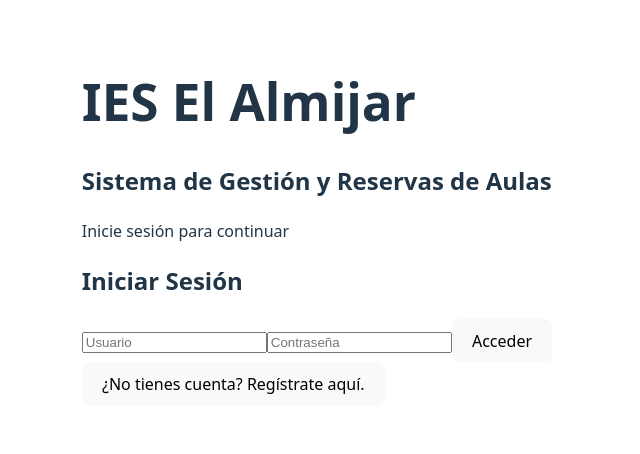
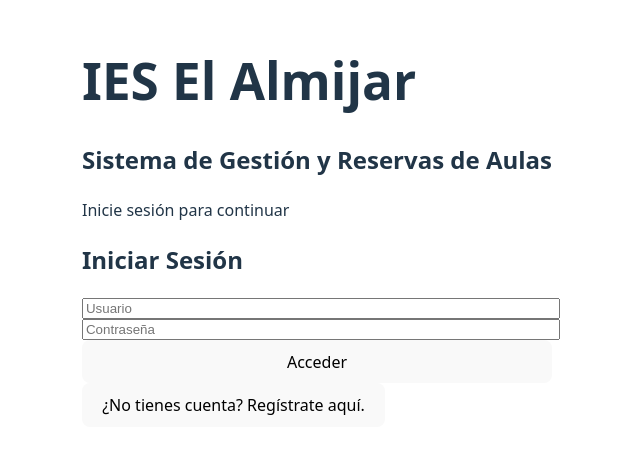
Before and after one commit to elinformatico600/reserva-aulas-frontend, a React app: page / in a window 1280 px wide. Shown: the part 178-632 px from the top of the page, without its empty margins (323-963 px from the left). Built offline with nearby package versions, Linux system fonts and the light colour scheme; the HTML template or start-up script is replaced by a standard one.

Commit message:
Fix: Se aplica la clase CSS externa para la maquetacion del Login.

```diff
--- a/src/App.jsx
+++ b/src/App.jsx
@@ -213,7 +213,7 @@ const AuthForm = ({ onAuth, authMode, setAuthMode }) => {
         {authMode === 'login' ? 'Iniciar Sesión' : 'Registrarse'}
       </h2>
 
-      <form onSubmit={handleSubmit} className="space-y-4 flex flex-col">
+      <form onSubmit={handleSubmit} className="space-y-4 auth-form-container">
         {authMode === 'register' && (
           <input
             type="text"
--- a/src/index.css
+++ b/src/index.css
@@ -72,3 +72,15 @@ button:focus-visible {
     background-color: #f9f9f9;
   }
 }
+/* Corrección de maquetación para el formulario de Login */
+.auth-form-container {
+    display: flex;
+    flex-direction: column;
+    /* Esto es crucial para apilar verticalmente los inputs */
+}
+
+/* Aseguramos que los inputs y el botón ocupen el 100% de su contenedor */
+.auth-form-container input,
+.auth-form-container button {
+    width: 100%;
+}
```
